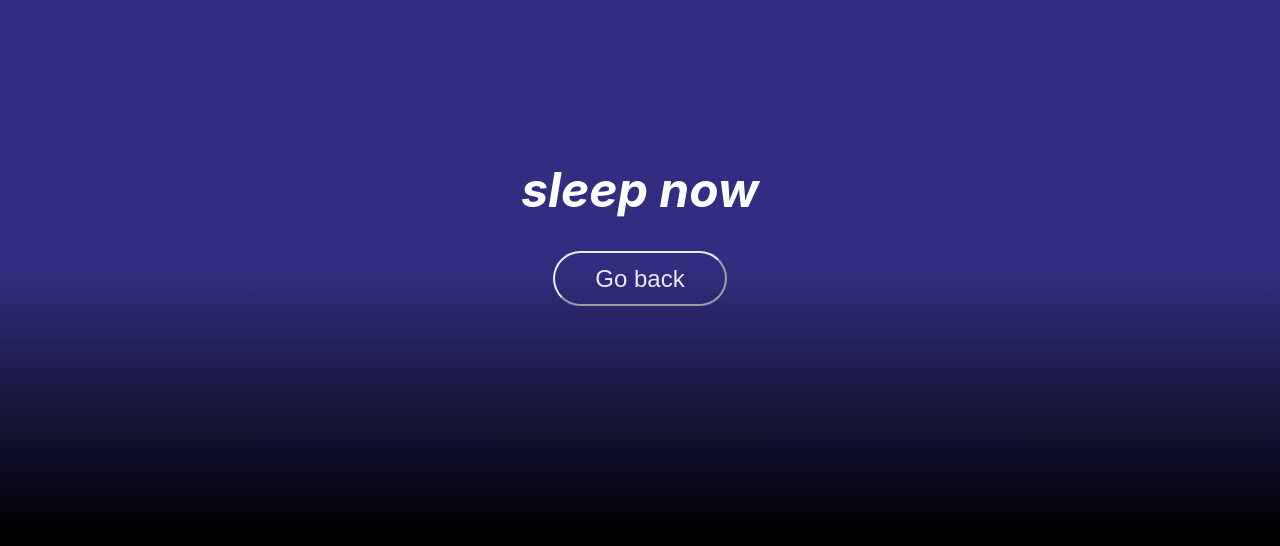
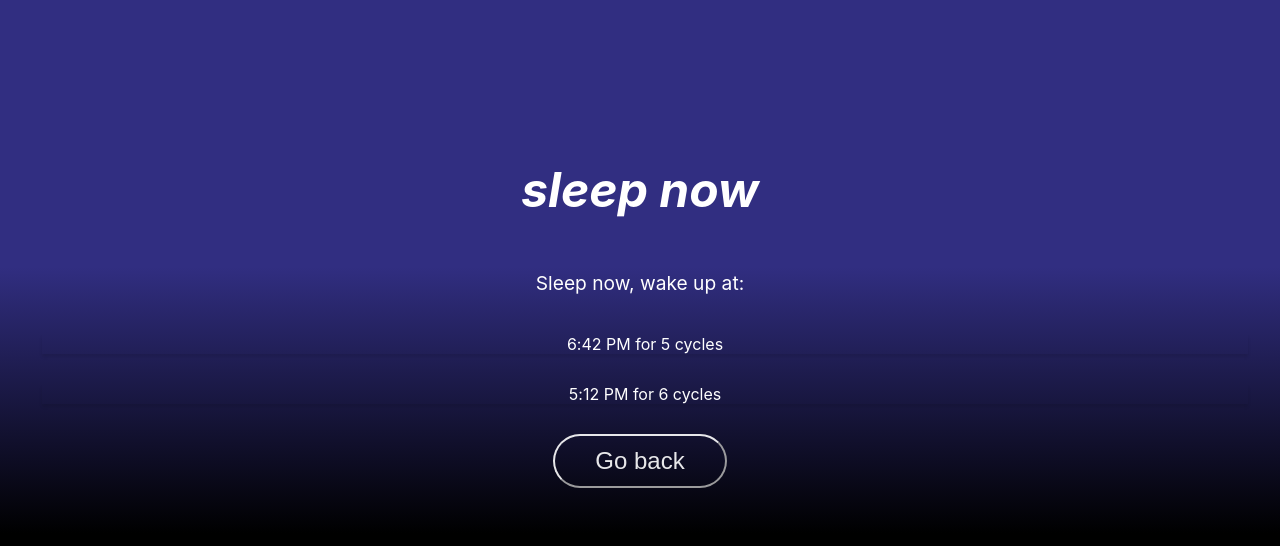
Before and after one commit to juanjosevega99/sweet-dreams, a React (Vite) app: page / in a window 1280 px wide. Both pictures are taken after a click on the button "Sleep Now 🛌". Shown: the top 546 px of the page. Built offline with nearby package versions, Linux system fonts and the light colour scheme.

Commit message:
feat: cycles when im going to sleep now

```diff
--- a/src/components/SleepNow.tsx
+++ b/src/components/SleepNow.tsx
@@ -3,9 +3,38 @@ export function SleepNow({ goBack }: any) {
     goBack();
   };
 
+  // TODO: improve this function
+  function findCyclesToSleep(cyclesToSleep: number) {
+    const sleepCycleMinutes = 90; // 1.5 hours per sleep cycle
+    const totalSleepMinutes = sleepCycleMinutes * cyclesToSleep;
+    const timeToFallAsleepMinutes = 15; // 15 minutes to fall asleep
+    const totalMinutesNeeded = totalSleepMinutes + timeToFallAsleepMinutes;
+
+    const wakeUpTime = new Date();
+    const sleepTime = new Date(
+      wakeUpTime.getTime() - totalMinutesNeeded * 60000
+    ); // 60000 ms per minute
+
+    const sleepHour = sleepTime.getHours() % 12;
+    const sleepMinute = sleepTime.getMinutes();
+    const sleepAmPm = sleepTime.getHours() >= 12 ? "PM" : "AM";
+
+    return `${sleepHour}:${sleepMinute} ${sleepAmPm}`;
+  }
+
+  const fiveCycles = findCyclesToSleep(5);
+  const sixCycles = findCyclesToSleep(6);
+
   return (
     <div>
       <h1>sleep now</h1>
+      <p>Sleep now, wake up at:</p>
+
+      <div className="box-times">
+        <div className="time">{fiveCycles} for 5 cycles</div>
+        <div className="time">{sixCycles} for 6 cycles</div>
+      </div>
+
       <input
         type="button"
         value="Go back"
```
